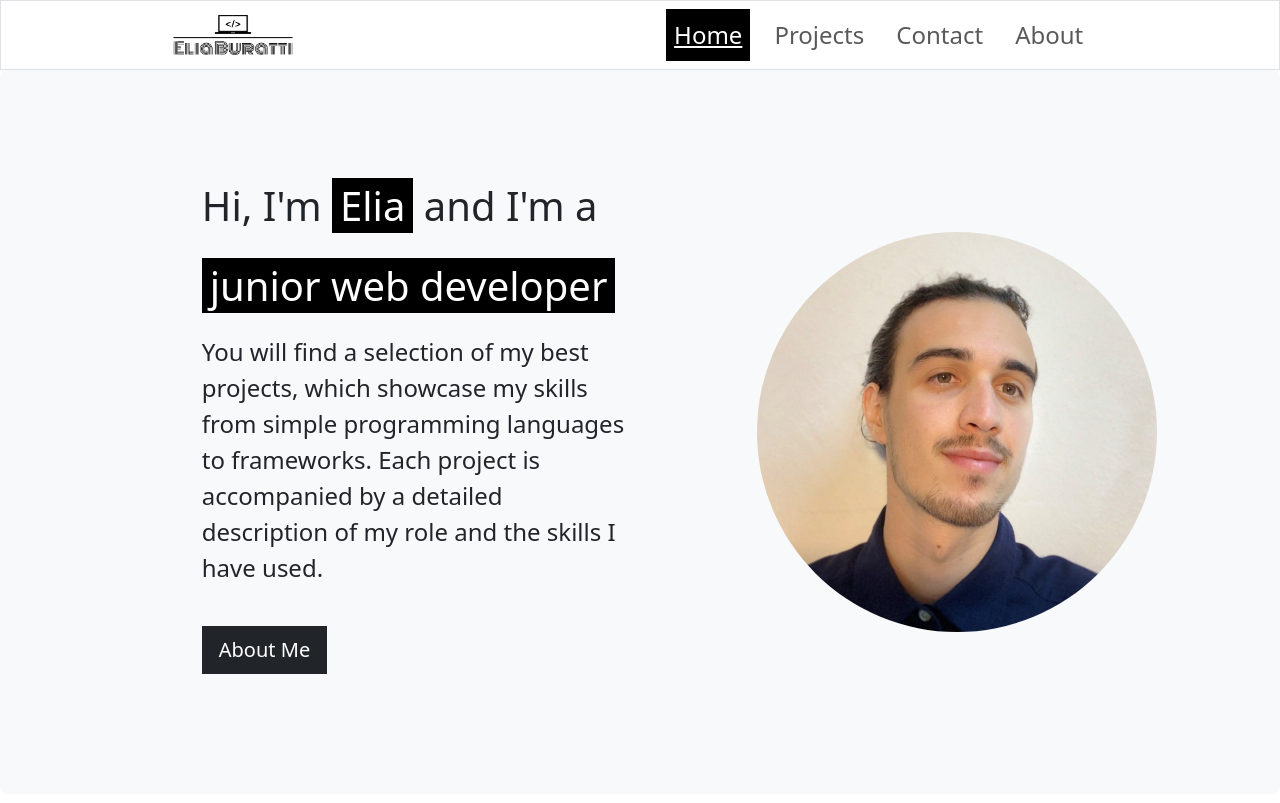
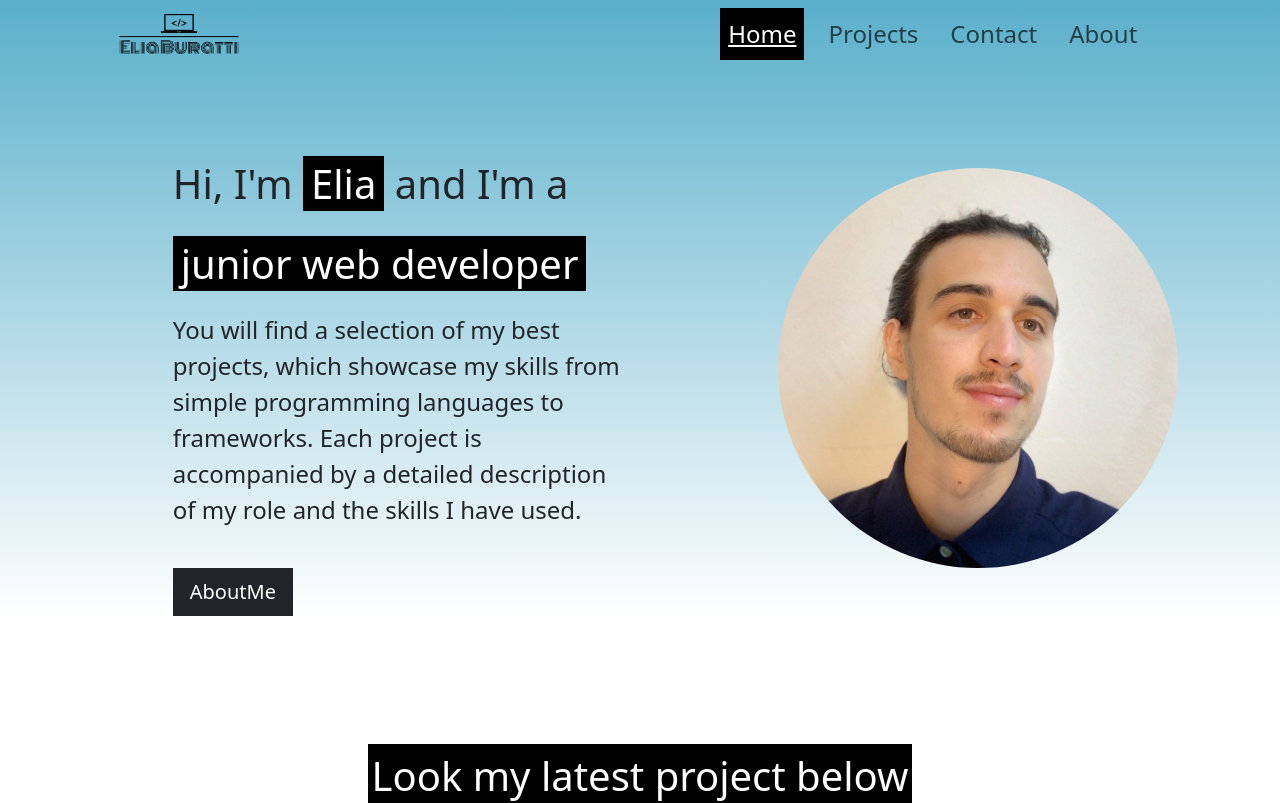
Before and after one commit to EliaBuratti/vite-boolfolio, a Vue app: page / in a window 1280 px wide. Shown: the top 803 px of the page. Built offline with nearby package versions, Linux system fonts and the light colour scheme; no server answers.

Commit message:
fix graphics

```diff
--- a/src/assets/scss/app.scss
+++ b/src/assets/scss/app.scss
@@ -46,3 +46,42 @@
         transform: rotate(1turn);
     }
 }
+
+
+//animation title home page
+.tracking-in-expand {
+    animation: tracking-in-expand 1s cubic-bezier(0.215, 0.610, 0.355, 1.000) both;
+}
+
+@keyframes tracking-in-expand {
+    0% {
+        letter-spacing: -0.5em;
+        opacity: 0;
+    }
+
+    40% {
+        opacity: 0.6;
+    }
+
+    100% {
+        opacity: 1;
+    }
+}
+
+//text focus
+
+.text-focus-in {
+    animation: text-focus-in 0.8s cubic-bezier(0.550, 0.085, 0.680, 0.530) both;
+}
+
+@keyframes text-focus-in {
+    0% {
+        filter: blur(12px);
+        opacity: 0;
+    }
+
+    100% {
+        filter: blur(0px);
+        opacity: 1;
+    }
+}
--- a/src/assets/scss/partials/variable.scss
+++ b/src/assets/scss/partials/variable.scss
@@ -2,12 +2,4 @@ $style-color: #000000;
 $ligth: #ffffff;
 $pg-color: #000000;
 $pg-text: #ffffff;
-
-$color-bg: #0e141b;
-$color-bg-offset: #252526;
-$color-text: #ffffff;
-$color-text-offset: #818a91;
-$color-border: #2d2d2d;
-$color-primary: #ff5277;
-$color-primary-offset: #ff2957;
-$color-secondary: #43a9a3;
+$bg-color: #6bb6d8;
--- a/src/components/ProjectCard.vue
+++ b/src/components/ProjectCard.vue
@@ -15,8 +15,8 @@ export default {
 }
 </script>
 <template>
-    <div class="mb-4 ">
-        <div class="p-4 mx-auto h-100 shadow">
+    <div class="mb-4  ">
+        <div class="p-4 mx-auto h-100 eb_shadow">
             <div class="position-relative eb_image">
                 <img class="img-fluid" :src="this.img_path + ProjectCard.cover_image" :alt="ProjectCard.title">
 
@@ -102,4 +102,9 @@ img {
     left: 50%;
     transform: translate(-50%, -50%);
 }
+
+//shadow effect
+.eb_shadow {
+    box-shadow: 10px 10px 10px grey, 0 0 10px black;
+}
 </style>
--- a/src/components/partials/FooterInfo.vue
+++ b/src/components/partials/FooterInfo.vue
@@ -14,7 +14,7 @@ export default {
 </script>
 <template>
     <div class="container-fluid shadow-lg py-4 bg-body-tertiary">
-        <div class="col-md-9 mx-auto">
+        <div class="col-md-9 col-xl-10 mx-auto">
             <div class="row justify-content-between">
 
                 <div class="col-12 col-md text-md-start mb-5 mb-md-0">
--- a/src/components/partials/NavBar.vue
+++ b/src/components/partials/NavBar.vue
@@ -21,8 +21,9 @@ export default {
 }
 </script>
 <template>
-    <nav class="navbar navbar-expand-lg border position-static w-100">
-        <div class="container-fluid col-md-9">
+    <nav class="navbar navbar-expand-lg border-0 eb_nav-bg w-100"
+        :class="this.$route.fullPath == '/' ? 'position-absolute top-0' : ''">
+        <div class="container-fluid col-md-9 col-xl-10">
             <router-link to="/" class="nav-link active" aria-current="page">
                 <img width="120" class="img-fluid" :src="state.getImagePath('logo-no-background.png')" alt="logo">
             </router-link>
@@ -65,6 +66,10 @@ export default {
 <style lang="scss" scoped>
 @use '../../assets/scss/partials/variable.scss' as *;
 
+.eb_nav-bg {
+    //background: linear-gradient(180deg, $pg-text 0, transparent 90%);
+}
+
 .eb_nav-list {
 
     li {
--- a/src/components/views/HomeView.vue
+++ b/src/components/views/HomeView.vue
@@ -26,22 +26,23 @@ export default {
 
 
 <template>
-    <div class="p-2 p-md-5 mb-4 bg-light rounded-3">
-        <div class="container-fluid p-md-5 d-flex flex-wrap justify-content-center align-items-center">
+    <div class="p-2 p-md-5 mb-4 eb_jumbo">
+        <div class="container-fluid pt-md-5 d-flex flex-wrap justify-content-center align-items-center">
 
-            <div class="col-12 col-md-7 text-center text-md-start">
+            <div class="col-12 col-md-7 text-center text-md-start mt-5">
                 <div class="col-12 col-md-8 mx-auto">
-                    <h1 class="display-6 fw-medium lh-lg">Hi, I'm <span class="eb_active px-2">Elia</span> and I'm a <span
-                            class="eb_active px-2">junior web
+                    <h1 class="display-6 fw-medium lh-lg tracking-in-expand">Hi, I'm <span
+                            class="eb_active px-2">Elia</span> and I'm a <span class="eb_active px-2">junior web
                             developer</span>
                     </h1>
-                    <p class="fw-medium fs-4">
+                    <p class="fw-medium fs-4 text-focus-in ">
                         You will find a selection of my best projects, which showcase my skills from simple
                         programming languages to frameworks. Each project is accompanied by a detailed description of my
                         role and the skills I have used.
                     </p>
-                    <router-link to="/about" class="btn btn-lg btn-dark mt-4 rounded-0 mb-4" aria-current="page">About
-                        Me</router-link>
+                    <router-link to="/about" class="btn btn-lg btn-dark mt-4 rounded-0 mb-4 text-focus-in "
+                        aria-current="page">AboutMe
+                    </router-link>
                 </div>
             </div>
             <div class="col-12 col-md d-flex align-items-center justify-content-center">
@@ -55,15 +56,15 @@ export default {
         <h2 class=" text-base display-6 fw-medium"> <span class=" eb_active p-1 lh-lg">Look my latest project below</span>
         </h2>
     </div>
-    <div class="col-12 col-md-9 mx-auto mt-5 px-4 p-md-4 mb-5">
+    <div class="col-12 col-md-9 col-xl-10 mx-auto mt-5 px-4 p-md-4 mb-5">
         <!-- loading page -->
-        <div v-if="!Api.projects" class="row row-cols-1 row-cols-sm-2 row-cols-xl-3 "> <!-- v-if="!Api.projects" -->
+        <div v-if="!Api.projects" class="row row-cols-1 row-cols-sm-2 row-cols-xl-3 ">
 
             <LoadingProjectCard v-for="n in 6" />
         </div>
 
         <!-- project -->
-        <div v-else class="row row-cols-1 row-cols-sm-2 row-cols-xl-3 ">
+        <div v-else class="row row-cols-1 row-cols-sm-2 row-cols-xl-3">
 
             <ProjectCard v-for="project in Api.projects" :ProjectCard="project" />
 
@@ -89,4 +90,8 @@ export default {
 
 <style lang="scss" scoped>
 @use '../../assets/scss/partials/variable.scss' as *;
+
+.eb_jumbo {
+    background: linear-gradient(0deg, $pg-text 10%, rgb(90, 175, 203) 100%);
+}
 </style>
--- a/src/components/views/ProjectPageView.vue
+++ b/src/components/views/ProjectPageView.vue
@@ -30,7 +30,7 @@ export default {
 </script>
 
 <template>
-    <div class="w-75 mx-auto mt-5 shadow-lg p-4 mb-5 eb_project-view">
+    <div class="w-75 mx-auto mt-5 p-4 mb-5 eb_project-view">
         <!-- loading messsage -->
         <!-- project -->
         <div class="col-12 text-center mb-5">
--- a/src/components/views/ProjectView.vue
+++ b/src/components/views/ProjectView.vue
@@ -39,19 +39,8 @@ export default {
     <div class="eb_bg">
 
         <div v-if="!load_complete" class="container">
-
-            <!-- loading section -->
-            <div class="h2 d-flex align-items-center justify-content-center text-muted">
-                <svg xmlns="http://www.w3.org/2000/svg" height="1em" viewBox="0 0 512 512"
-                    class="eb_spin"><!--! Font Awesome Free 6.4.2 by @fontawesome - https://fontawesome.com License - https://fontawesome.com/license (Commercial License) Copyright 2023 Fonticons, Inc. -->
-                    <path
-                        d="M495.9 166.6c3.2 8.7 .5 18.4-6.4 24.6l-43.3 39.4c1.1 8.3 1.7 16.8 1.7 25.4s-.6 17.1-1.7 25.4l43.3 39.4c6.9 6.2 9.6 15.9 6.4 24.6c-4.4 11.9-9.7 23.3-15.8 34.3l-4.7 8.1c-6.6 11-14 21.4-22.1 31.2c-5.9 7.2-15.7 9.6-24.5 6.8l-55.7-17.7c-13.4 10.3-28.2 18.9-44 25.4l-12.5 57.1c-2 9.1-9 16.3-18.2 17.8c-13.8 2.3-28 3.5-42.5 3.5s-28.7-1.2-42.5-3.5c-9.2-1.5-16.2-8.7-18.2-17.8l-12.5-57.1c-15.8-6.5-30.6-15.1-44-25.4L83.1 425.9c-8.8 2.8-18.6 .3-24.5-6.8c-8.1-9.8-15.5-20.2-22.1-31.2l-4.7-8.1c-6.1-11-11.4-22.4-15.8-34.3c-3.2-8.7-.5-18.4 6.4-24.6l43.3-39.4C64.6 273.1 64 264.6 64 256s.6-17.1 1.7-25.4L22.4 191.2c-6.9-6.2-9.6-15.9-6.4-24.6c4.4-11.9 9.7-23.3 15.8-34.3l4.7-8.1c6.6-11 14-21.4 22.1-31.2c5.9-7.2 15.7-9.6 24.5-6.8l55.7 17.7c13.4-10.3 28.2-18.9 44-25.4l12.5-57.1c2-9.1 9-16.3 18.2-17.8C227.3 1.2 241.5 0 256 0s28.7 1.2 42.5 3.5c9.2 1.5 16.2 8.7 18.2 17.8l12.5 57.1c15.8 6.5 30.6 15.1 44 25.4l55.7-17.7c8.8-2.8 18.6-.3 24.5 6.8c8.1 9.8 15.5 20.2 22.1 31.2l4.7 8.1c6.1 11 11.4 22.4 15.8 34.3zM256 336a80 80 0 1 0 0-160 80 80 0 1 0 0 160z" />
-                </svg>
-                <span class="ms-2"><em>Loading project...</em></span>
-            </div>
-
             <!-- my project on loading -->
-            <div class="eb_project-view container shadow-lg my-5">
+            <div class="eb_project-view container my-5">
                 <div class="row flex-wrap p-3 h-100 placeholder-glow">
                     <div class="col-12 col-sm">
                         <div class="placeholder col-12 h-100"></div>
@@ -80,16 +69,17 @@ export default {
         <div v-else class="container py-5">
 
             <!-- my project loaded -->
-            <div class="row flex-wrap p-3 shadow">
-                <div class="col-12 col-sm py-2">
-                    <img width="600" class=" img-fluid" :src="img_path + project.cover_image" :alt="project.title">
+            <div class="row flex-wrap p-3">
+                <div class="col col-sm py-2">
+                    <img width="600" class="img-fluid" :src="img_path + project.cover_image" :alt="project.title">
                 </div>
                 <div class="col text-center text-sm-start">
                     <h2>{{ project.title }}</h2>
                     <p>{{ project.description }}</p>
-                    <hr>
+                </div>
+                <div class="col-12 mt-4">
                     <p>
-                        <strong>Technology: </strong>
+                        <strong class="py-2">Technology: </strong>
                         <span v-if="(project.technology).length == 0">
                             Nothing Technology selected
                         </span>
@@ -97,7 +87,7 @@ export default {
                         }}</span>
                     </p>
                     <hr>
-                    <p>
+                    <p class="py-2">
                         <strong>Type: </strong>
                         <span v-if="project.type">{{ project.type.name }}</span>
                         <span v-else> Nothing Type selected</span>
@@ -133,6 +123,7 @@ export default {
                             </a>
                         </span>
                     </p>
+                    <hr>
                 </div>
             </div>
         </div>
--- a/src/dataJs/Api.js
+++ b/src/dataJs/Api.js
@@ -64,8 +64,8 @@ export default {
     },
 
     getFilter($id) {
-        this.filterSet = true,
-            this.projectLoading = true,
+        this.filterSet = true;
+        this.projectLoading = true;
         axios.get((this.base_url + this.project_url + this.type_url + `/${$id}`), {
             params: {
                 page: this.active_page,
@@ -76,13 +76,13 @@ export default {
 
                 if (response.data.status) {
                     const dataObj = response.data.response;
-                        console.log(dataObj);
                     this.projectsPage = dataObj.data;
                     this.next_link = dataObj.next_page_url;
                     this.prev_link = dataObj.prev_page_url;
                     this.active_page = dataObj.current_page;
                     this.total_page = dataObj.last_page;
                     this.projectLoading = false;
+
                 } else {
                     this.$router.push({ name: 'NotFound' });
                 }
@@ -119,10 +119,9 @@ export default {
     },
 
     goToPage(pageNum) {
-        this.active_page = pageNum;
-
 
         if (this.active_page !== pageNum) {
+            this.active_page = pageNum;
             this.projectLoading = true;
 
             if (this.filterSet) {
@@ -133,9 +132,6 @@ export default {
             }
         }
 
-
-
-
     }
 
 
```
Lines whose indentation alone changed are shown as unchanged.
